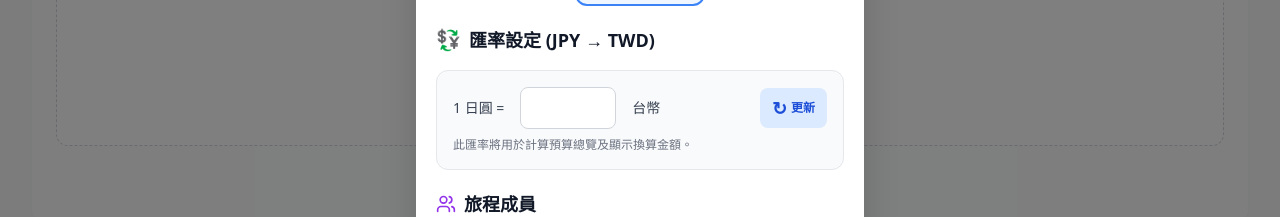
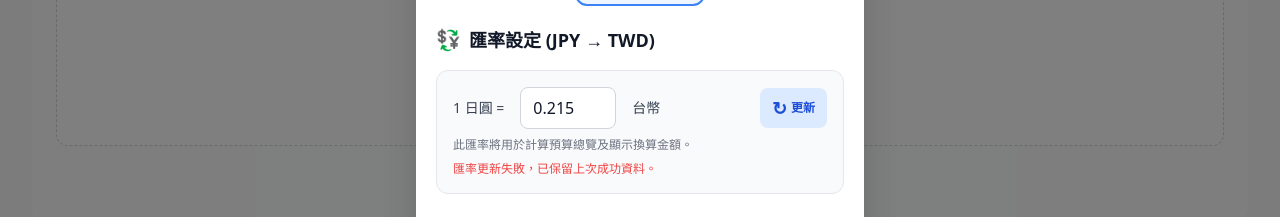
Before and after one commit to ZUIHUI/trip-planner, a React (Vite) app: page /trip/1 in a window 1280 px wide. Both pictures are taken after a click on the button "設定". Shown: the part 401-618 px from the top of the page. Built offline with nearby package versions, Linux system fonts and the light colour scheme; no server answers; the database is empty.

Commit message:
Add exchange-rate state with cache and auto refresh

```diff
--- a/src/components/SettingsPanel.jsx
+++ b/src/components/SettingsPanel.jsx
@@ -1,7 +1,7 @@
 import React, { useState } from 'react';
 import { X, MapPin, Zap, Users, Plus, Trash2, Palette, Check, Type, Sun, Moon } from 'lucide-react';
 
-const SettingsPanel = ({ isOpen, onClose, enableGPS, onGPSToggle, travelers = [], onUpdateTravelers, currentTheme, onThemeChange, interfaceSize, onInterfaceSizeChange, exchangeRate, onExchangeRateChange, onUpdateRate, lastUpdateDate }) => {
+const SettingsPanel = ({ isOpen, onClose, enableGPS, onGPSToggle, travelers = [], onUpdateTravelers, currentTheme, onThemeChange, interfaceSize, onInterfaceSizeChange, exchangeRate, onExchangeRateChange, onUpdateRate, lastUpdateDate, isRateUpdating = false, rateUpdateError = '' }) => {
   const [newTravelerName, setNewTravelerName] = useState('');
 
   if (!isOpen) return null;
@@ -132,15 +132,19 @@ const SettingsPanel = ({ isOpen, onClose, enableGPS, onGPSToggle, travelers = []
 
                 <button
                   onClick={onUpdateRate}
-                  className="ml-auto px-3 py-1.5 bg-brand-100 dark:bg-brand-900/30 text-brand-700 dark:text-brand-300 text-xs font-bold rounded-lg hover:bg-brand-200 dark:hover:bg-brand-900/50 transition-colors flex items-center gap-1"
+                  disabled={isRateUpdating}
+                  className="ml-auto px-3 py-1.5 bg-brand-100 dark:bg-brand-900/30 text-brand-700 dark:text-brand-300 text-xs font-bold rounded-lg hover:bg-brand-200 dark:hover:bg-brand-900/50 transition-colors flex items-center gap-1 disabled:opacity-60 disabled:cursor-not-allowed"
                 >
-                  <span className="text-lg">↻</span> 更新
+                  <span className="text-lg">↻</span> {isRateUpdating ? '更新中...' : '更新'}
                 </button>
               </div>
               <div className="flex justify-between items-center text-xs text-gray-500 dark:text-gray-400">
                 <span>此匯率將用於計算預算總覽及顯示換算金額。</span>
                 {lastUpdateDate && <span>更新於: {lastUpdateDate}</span>}
               </div>
+              {rateUpdateError && (
+                <p className="mt-2 text-xs text-red-500 dark:text-red-400">{rateUpdateError}</p>
+              )}
             </div>
           </div>
 
--- a/src/pages/TripDetailPage.jsx
+++ b/src/pages/TripDetailPage.jsx
@@ -16,11 +16,15 @@ import WeatherWidget from '../components/WeatherWidget';
 import { useTrip } from '../hooks/useTrip';
 import { useBudget } from '../hooks/useBudget';
 import { useDeviceLocation } from '../hooks/useDeviceLocation';
+import { fetchJPYRate } from '../services/currencyService';
 import { getTripDisplayDates, normalizeTripDateFields, formatDateRangeText } from '../utils/tripDates';
 import { normalizeCoverImageUrl } from '../utils/coverImage';
 
 const TRIP_INDEX_KEY = 'trip_planner_trip_index';
 const LAST_OPENED_TRIP_KEY = 'trip_planner_last_opened_trip_id';
+const RATE_CACHE_KEY = 'trip_planner_jpy_rate_cache';
+const RATE_REFRESH_INTERVAL_MS = 12 * 60 * 60 * 1000; // 12 小時
+const RATE_CACHE_TTL_MS = 12 * 60 * 60 * 1000; // 12 小時
 
 const syncTripMetaToLocalIndex = (tripId, patch) => {
   try {
@@ -70,6 +74,10 @@ const TripDetailPage = () => {
   const [coverImageLoadFailed, setCoverImageLoadFailed] = useState(false);
   const [showSecondaryModules, setShowSecondaryModules] = useState(false);
   const [showAllEvents, setShowAllEvents] = useState(false);
+  const [exchangeRate, setExchangeRate] = useState(0.215);
+  const [lastUpdateDate, setLastUpdateDate] = useState('');
+  const [isRateUpdating, setIsRateUpdating] = useState(false);
+  const [rateUpdateError, setRateUpdateError] = useState('');
 
   // 初始旅程資料結構
   const defaultTripDetails = useMemo(() => ({
@@ -156,6 +164,104 @@ const TripDetailPage = () => {
   useEffect(() => {
     localStorage.setItem('trip_planner_interface_size', interfaceSize);
   }, [interfaceSize]);
+
+  useEffect(() => {
+    const readRateCache = () => {
+      try {
+        const raw = localStorage.getItem(RATE_CACHE_KEY);
+        if (!raw) return null;
+        const cache = JSON.parse(raw);
+
+        if (!cache || typeof cache.rate !== 'number' || !cache.updatedAt) {
+          return null;
+        }
+
+        return cache;
+      } catch (error) {
+        console.warn('⚠️ 讀取匯率快取失敗:', error);
+        return null;
+      }
+    };
+
+    const persistRateCache = (rate, updatedAt) => {
+      try {
+        localStorage.setItem(
+          RATE_CACHE_KEY,
+          JSON.stringify({
+            rate,
+            updatedAt
+          })
+        );
+      } catch (error) {
+        console.warn('⚠️ 寫入匯率快取失敗:', error);
+      }
+    };
+
+    const syncRate = async ({ silent = false } = {}) => {
+      if (!silent) {
+        setIsRateUpdating(true);
+      }
+      setRateUpdateError('');
+
+      const result = await fetchJPYRate();
+      if (result?.success && typeof result.rate === 'number') {
+        const updatedAt = new Date().toISOString();
+        setExchangeRate(result.rate);
+        setLastUpdateDate(updatedAt);
+        persistRateCache(result.rate, updatedAt);
+      } else {
+        setRateUpdateError('匯率更新失敗，已保留上次成功資料。');
+      }
+
+      if (!silent) {
+        setIsRateUpdating(false);
+      }
+    };
+
+    const cached = readRateCache();
+    let shouldRefresh = true;
+
+    if (cached) {
+      setExchangeRate(cached.rate);
+      setLastUpdateDate(cached.updatedAt);
+      shouldRefresh = Date.now() - new Date(cached.updatedAt).getTime() > RATE_CACHE_TTL_MS;
+    }
+
+    if (!cached || shouldRefresh) {
+      void syncRate({ silent: true });
+    }
+
+    const intervalId = window.setInterval(() => {
+      void syncRate({ silent: true });
+    }, RATE_REFRESH_INTERVAL_MS);
+
+    return () => {
+      window.clearInterval(intervalId);
+    };
+  }, []);
+
+  const handleManualRateUpdate = async () => {
+    setIsRateUpdating(true);
+    setRateUpdateError('');
+
+    const result = await fetchJPYRate();
+    if (result?.success && typeof result.rate === 'number') {
+      const updatedAt = new Date().toISOString();
+      setExchangeRate(result.rate);
+      setLastUpdateDate(updatedAt);
+      localStorage.setItem(
+        RATE_CACHE_KEY,
+        JSON.stringify({
+          rate: result.rate,
+          updatedAt
+        })
+      );
+    } else {
+      setRateUpdateError('匯率更新失敗，已保留上次成功資料。');
+    }
+
+    setIsRateUpdating(false);
+  };
 
   const currentDayData = itinerary.find(d => d.day === selectedDay);
   const currentDayTitle = currentDayData?.title?.trim() || `Day ${selectedDay}`;
@@ -816,6 +922,7 @@ const TripDetailPage = () => {
                 expenses={expenses}
                 setExpenses={setExpenses}
                 travelers={tripDetails?.travelers || []}
+                exchangeRate={exchangeRate}
               />
             </div>
           )}
@@ -852,6 +959,20 @@ const TripDetailPage = () => {
         onThemeChange={setCurrentTheme}
         interfaceSize={interfaceSize}
         onInterfaceSizeChange={setInterfaceSize}
+        exchangeRate={exchangeRate}
+        onExchangeRateChange={(rate) => {
+          if (!Number.isFinite(rate)) {
+            return;
+          }
+          const updatedAt = new Date().toISOString();
+          setExchangeRate(rate);
+          setLastUpdateDate(updatedAt);
+          localStorage.setItem(RATE_CACHE_KEY, JSON.stringify({ rate, updatedAt }));
+        }}
+        onUpdateRate={handleManualRateUpdate}
+        lastUpdateDate={lastUpdateDate ? new Date(lastUpdateDate).toLocaleString('zh-TW') : ''}
+        isRateUpdating={isRateUpdating}
+        rateUpdateError={rateUpdateError}
       />
 
       {activeTab === 'itinerary' && (
```
